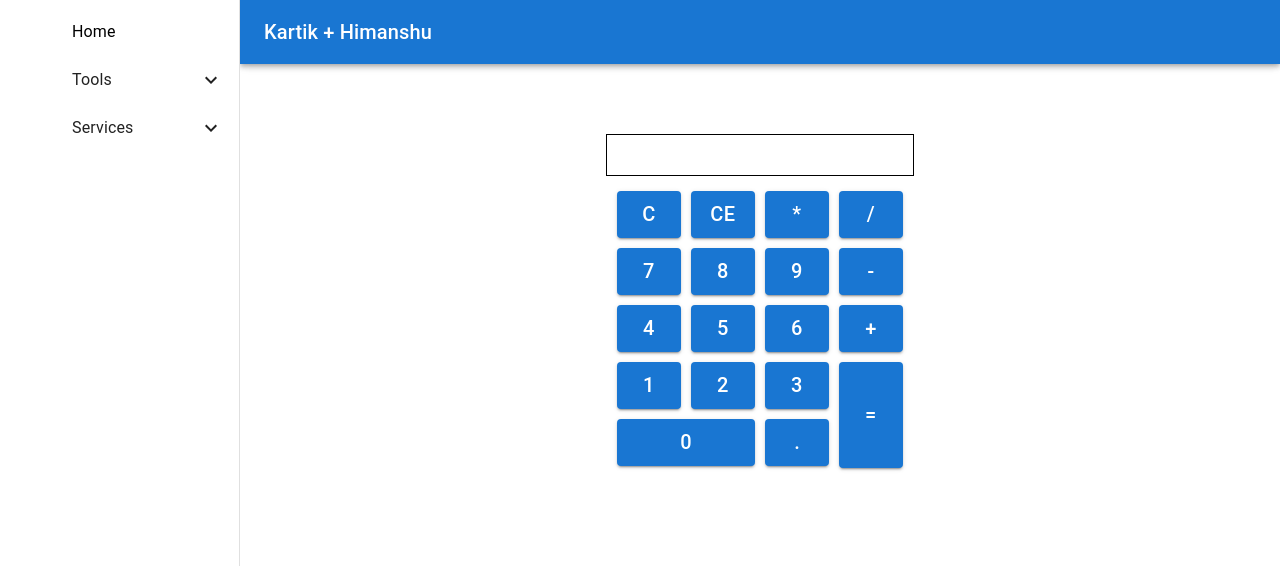
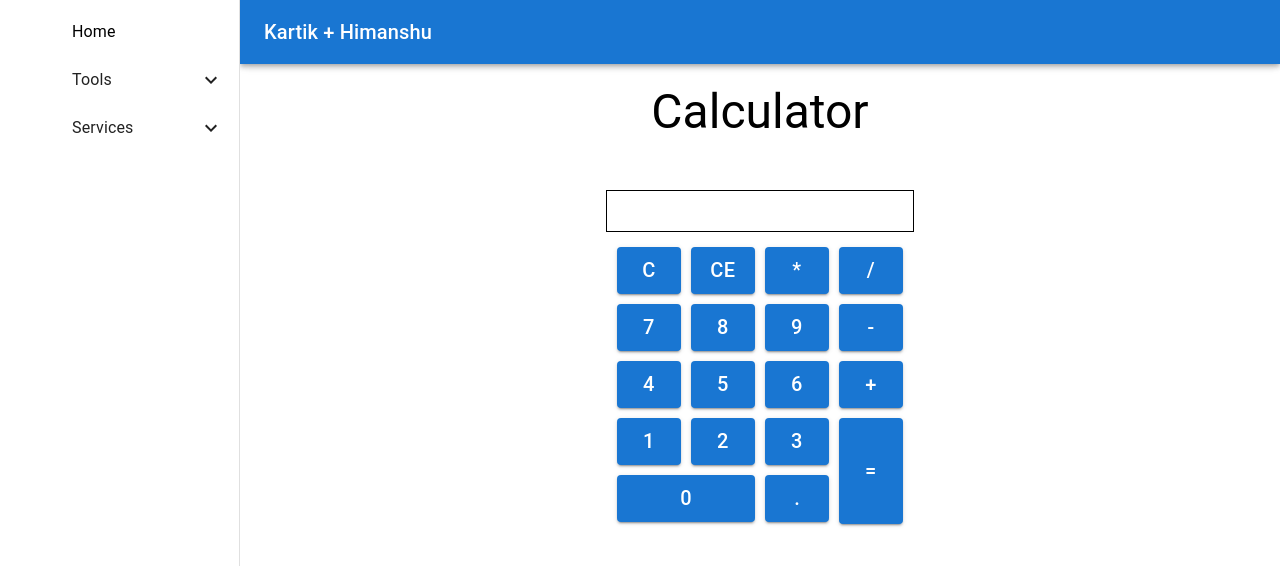
Before and after one commit to kartikchawla22/Assignment3-web-design, a React (Create React App) app: page /tools/calculator in a window 1280 px wide. Shown: the top 566 px of the page. Built offline with nearby package versions, Linux system fonts and the light colour scheme.

Commit message:
heaidng for calc added

```diff
--- /dev/null
+++ b/src/pages/CalculatorPage/index.module.scss
@@ -0,0 +1,3 @@
+.heading {
+    text-align: center;
+}
--- a/src/pages/CalculatorPage/index.tsx
+++ b/src/pages/CalculatorPage/index.tsx
@@ -1,9 +1,15 @@
 import * as React from 'react';
 import Typography from '@mui/material/Typography';
 import Calculator from '../../components/calculator';
+import styles from './index.module.scss';
 const CalculatorPage = () => {
     return (
-        <Calculator />
+        <div>
+            <Typography variant="h3" noWrap component="div" className={styles.heading}>
+                Calculator
+            </Typography>
+            <Calculator />
+        </div>
     )
 }
 export default CalculatorPage
```
